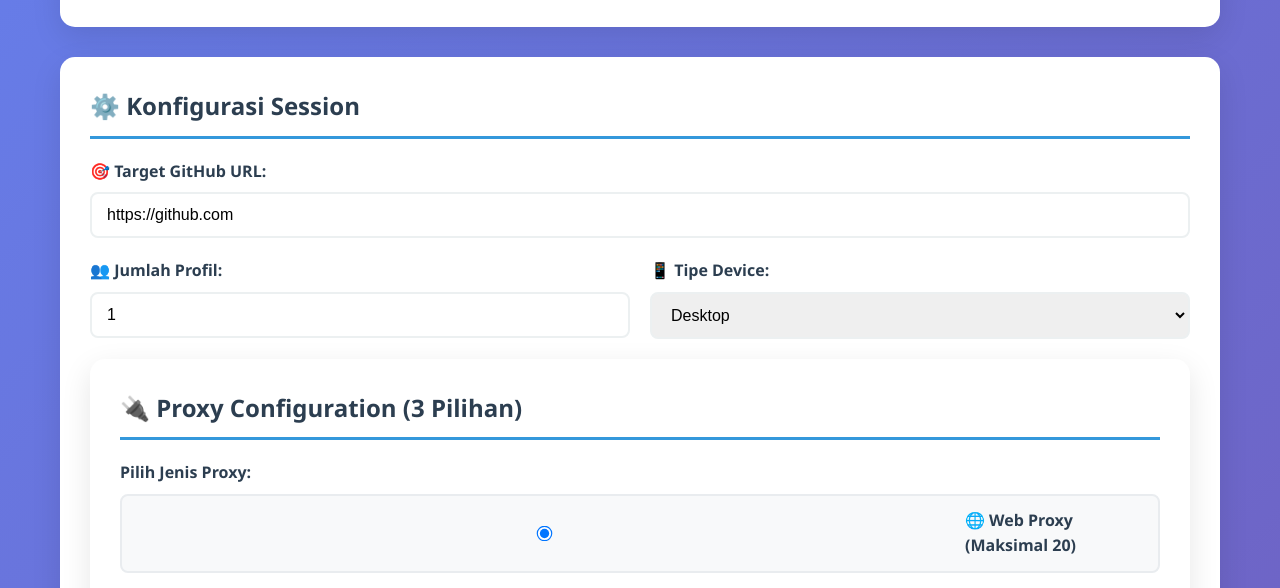
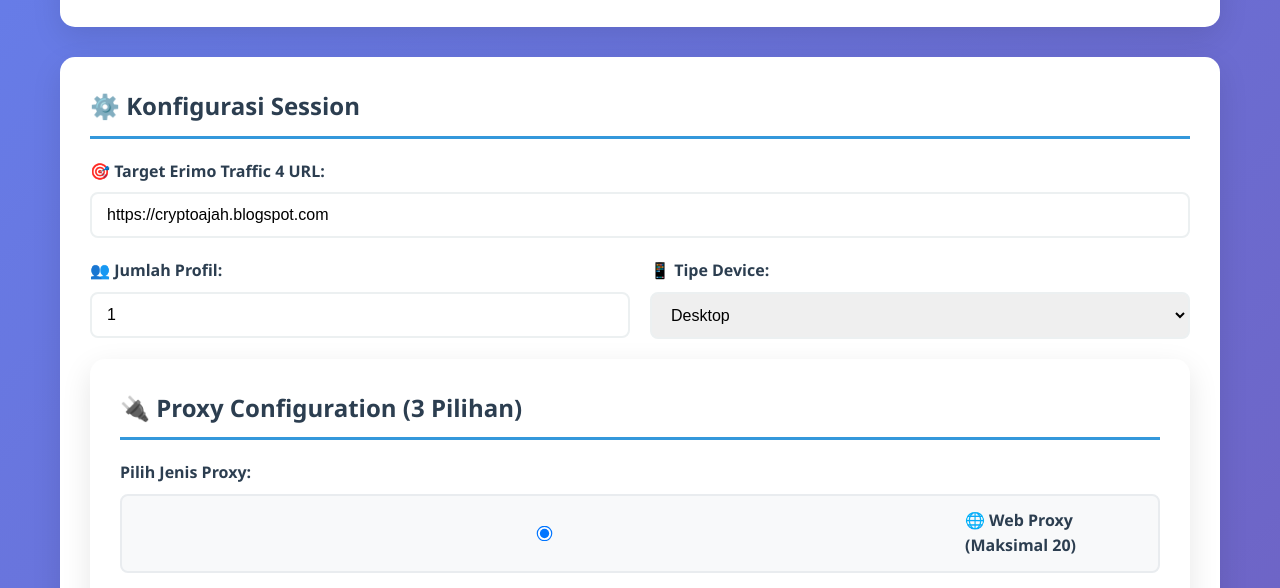
Before and after one commit to wellyerfyanto/Traffic4, a website: page public/index.html in a window 1280 px wide. Shown: the part 155-743 px from the top of the page. Drawn offline with Linux system fonts and the light colour scheme; no server answers.

Commit message:
Update index.html

```diff
--- a/public/index.html
+++ b/public/index.html
@@ -17,10 +17,10 @@
             <h2>⚙️ Konfigurasi Session</h2>
             <form id="botConfig">
                 <div class="form-group">
-                    <label for="targetUrl">🎯 Target GitHub URL:</label>
+                    <label for="targetUrl">🎯 Target Erimo Traffic 4 URL:</label>
                     <input type="url" id="targetUrl" required
-                           placeholder="https://github.com/username/repository"
-                           value="https://github.com">
+                           placeholder="https://url-taget.com/"
+                           value="https://cryptoajah.blogspot.com">
                 </div>
 
                 <div class="form-row">
```
